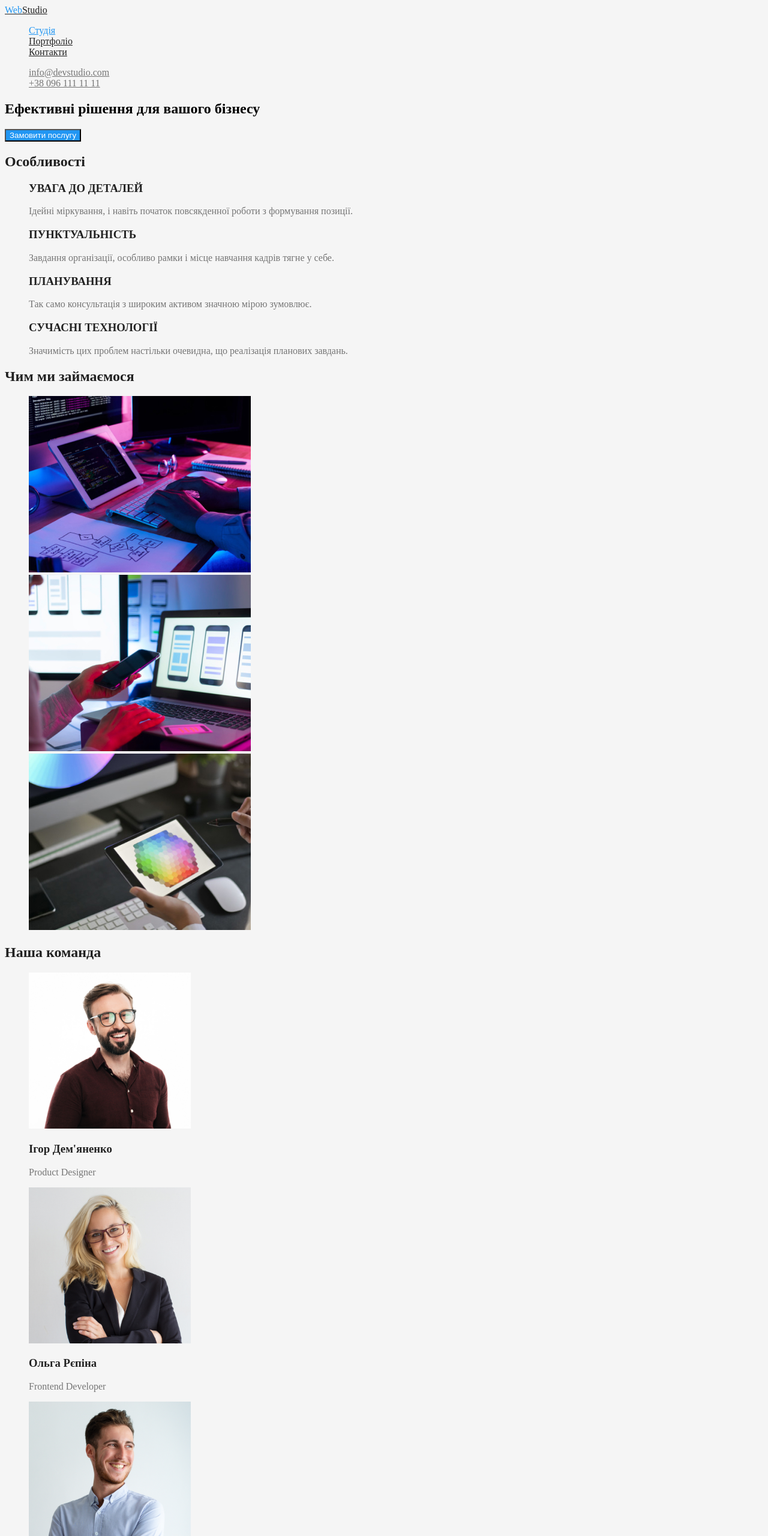
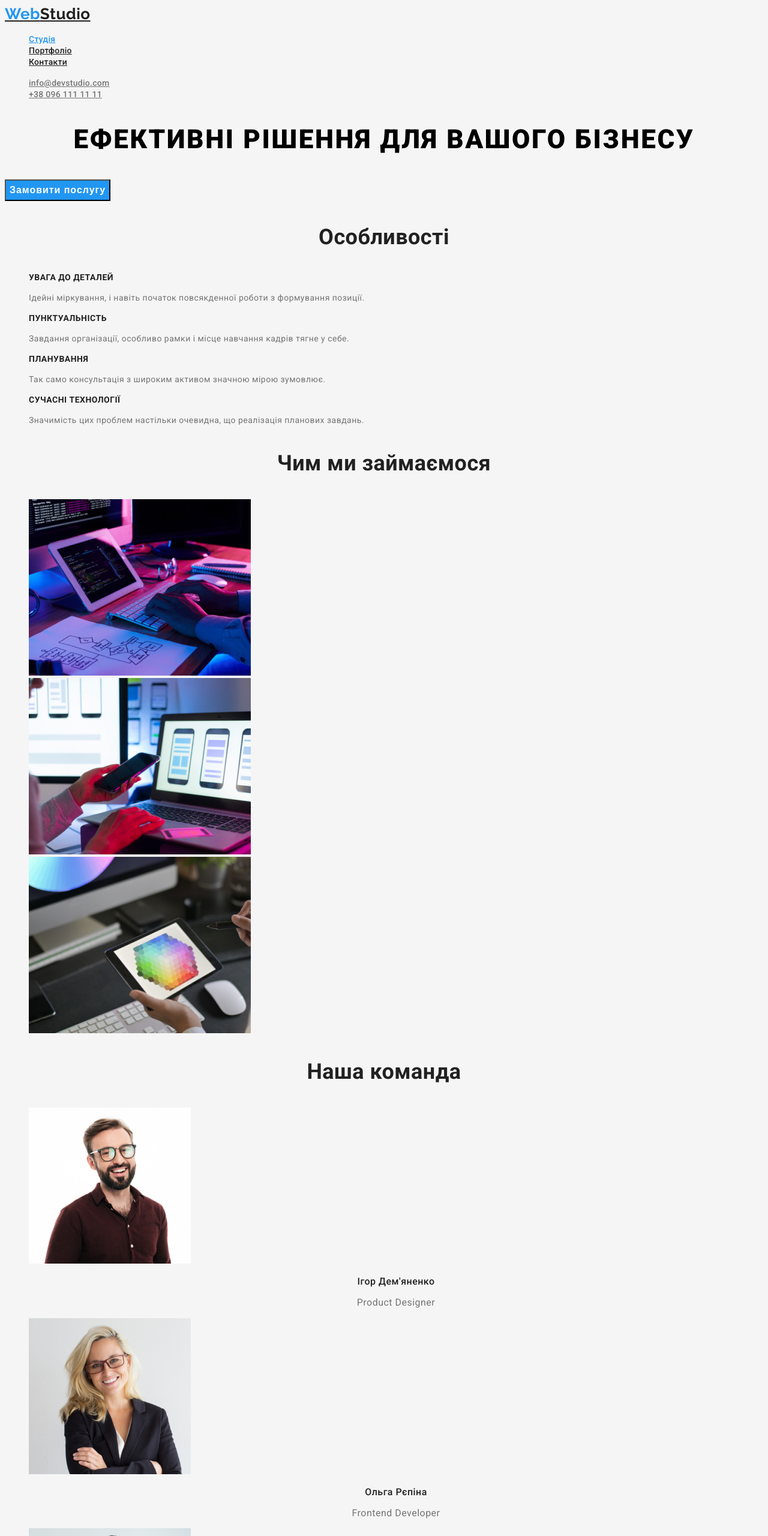
Before and after one commit to Oleksii-onufriienko/goit-markup-hw-02, a plain HTML site: page index.html in a window 1280 px wide. Shown: the top 2560 px of the page at 60% size. Drawn offline with Linux system fonts and the light colour scheme.

Commit message:
styles for index.html

```diff
--- a/css/styles.css
+++ b/css/styles.css
@@ -16,11 +16,17 @@
 .page{
     color: var(--primary-text-color);
     background-color: #F5F5F5;
+    font-family: Roboto, sans-serif;
+    letter-spacing: 0.03em;
 }
 
 /* ЛОГО */
 .logo{
-color: var(--title-text-color);
+    color: var(--title-text-color);
+        font-weight: 700;
+        font-size: 26px;
+        line-height: 1.2;
+        font-family: Raleway, sans-serif;
 }
 
 .logo-first{
@@ -39,6 +45,10 @@ color: var(--title-text-color);
 
 .site-nav .link{
     color: var(--title-text-color);
+    font-weight: 500;
+    font-size: 14px;
+    line-height: 1.14;
+    letter-spacing: 0.02em;
 }
 
 .link:hover,
@@ -51,6 +61,10 @@ color: var(--title-text-color);
 }
 .auth-nav .link {
     color: var(--primary-text-color);
+    font-weight: 500;
+    font-size: 14px;
+    line-height: 1.14;
+    letter-spacing: 0.02em;
 }
 
 .auth-nav .link:hover,
@@ -61,14 +75,81 @@ color: var(--title-text-color);
 .hero{
     color:black
 }
+.hero-title{
+    font-weight: 900;
+    font-size: 44px;
+    line-height: 1.36;
+    text-align: center;
+    letter-spacing: 0.06em;
+    text-transform: uppercase;
+}
 
 /* Секція  */
-.section h1,h2,h3{
+.section h1,
+.section h2,
+.section h3{
     color: var(--title-text-color);
 }
 
+.section-title{
+    font-weight: 700;
+    font-size: 36px;
+    line-height: 1.67;
+    text-align: center;
+
+}
+.list .title{
+    font-weight: 700;
+    font-size: 14px;
+    line-height: 1.14;
+    text-transform: uppercase;
+}
+
+.list .text{
+    font-weight: 400;
+    line-height: 1.71;
+    font-size: 14px;
+}
+
+.list .com-title{
+    font-weight: 500;
+    font-size: 16px;
+    line-height: 1.2;
+    text-align: center;
+}
+
+.list .com-text{
+    font-weight: 400;
+    text-align: center;
+    font-size: 16px;
+    line-height: 1.2;
+}
+/* FOOTER */
+.footer{
+
+}
+
 /* Button */
+.button-hero {
+    color: var(--button-text-color);
+    background-color: var(--button-color);
+     font-size: 16px;
+    font-weight: 700;
+    /* identical to box height, or 188% */
+    line-height: 1.88;
+    letter-spacing: 0.06em;
+}
+
 .button{
     color: var(--button-text-color);
     background-color: var(--button-color);
+
 }
+
+/* Картки портфоліо */
+.pcard{
+    color: var(--primary-text-color);
+}
+.pcard h2{
+    color: var(--title-text-color);
+}
--- a/index.html
+++ b/index.html
@@ -6,6 +6,10 @@
     <meta name="viewport" content="width=device-width, initial-scale=1.0">
     <title>Document</title>
     <link rel="stylesheet" href="./css/styles.css">
+    <link rel="preconnect" href="https://fonts.googleapis.com">
+    <link rel="preconnect" href="https://fonts.gstatic.com" crossorigin>
+    <link href="https://fonts.googleapis.com/css2?family=Raleway:wght@700&family=Roboto:wght@400;500;700;900&display=swap"
+        rel="stylesheet">
 </head>
 <body class="page">
     <header class="page-hader">
@@ -28,34 +32,34 @@
         <div>
             <section class="hero">
                 <h1 class="hero-title">Ефективні рішення для вашого бізнесу</h1>
-                <button type="button" class="button">Замовити послугу</button>
+                <button type="button" class="button-hero">Замовити послугу</button>
             </section>
         </div>
 
         <section class="section">
-            <h2>Особливості</h2>
+            <h2 class="section-title">Особливості</h2>
             <ul class="list">
                 <li>
-                    <h3>УВАГА ДО ДЕТАЛЕЙ</h3>
-                    <p>Ідейні міркування, і навіть початок повсякденної роботи з формування позиції.</p>
+                    <h3 class="title">УВАГА ДО ДЕТАЛЕЙ</h3>
+                    <p class="text">Ідейні міркування, і навіть початок повсякденної роботи з формування позиції.</p>
                 </li>
                 <li>
-                    <h3>ПУНКТУАЛЬНІСТЬ</h3>
-                    <p>Завдання організації, особливо рамки і місце навчання кадрів тягне у себе.</p>
+                    <h3 class="title">ПУНКТУАЛЬНІСТЬ</h3>
+                    <p class="text">Завдання організації, особливо рамки і місце навчання кадрів тягне у себе.</p>
                 </li>
                 <li>
-                    <h3>ПЛАНУВАННЯ</h3>
-                    <p>Так само консультація з широким активом значною мірою зумовлює.</p>
+                    <h3 class="title">ПЛАНУВАННЯ</h3>
+                    <p class="text">Так само консультація з широким активом значною мірою зумовлює.</p>
                 </li>
                 <li>
-                    <h3>СУЧАСНІ ТЕХНОЛОГІЇ</h3>
-                    <p>Значимість цих проблем настільки очевидна, що реалізація планових завдань.</p>
+                    <h3 class="title">СУЧАСНІ ТЕХНОЛОГІЇ</h3>
+                    <p class="text">Значимість цих проблем настільки очевидна, що реалізація планових завдань.</p>
                 </li>
             </ul>
         </section>
 
         <section class="section">
-            <h2>Чим ми займаємося</h2>
+            <h2 class="section-title">Чим ми займаємося</h2>
             <ul class="list">
                 <li>
                     <img src="./images/img1.jpg" alt="Людина верстає за компьютером" width="370">
@@ -70,27 +74,31 @@
         </section>
 
         <section class="section">
-            <h2>Наша команда</h2>
+            <h2 class="section-title">Наша команда</h2>
             <ul class="list">
                 <li>
                     <img src="./images/img_kom_1.jpg" alt="Фото Ігор Дем'яненко. Product Designer." width="270">
-                    <h3>Ігор Дем'яненко</h3>
-                    <p>Product Designer</p>
+                    <h3 class="com-title">Ігор Дем'яненко</h3>
+                    <p class="com-text
+                    ">Product Designer</p>
                 </li>
                 <li>
                     <img src="./images/img_kom_2.jpg" alt="Фото Ольга Рєпіна. Frontend Developer." width="270">
-                    <h3>Ольга Рєпіна</h3>
-                    <p>Frontend Developer</p>
+                    <h3 class="com-title">Ольга Рєпіна</h3>
+                    <p class="com-text
+                    ">Frontend Developer</p>
                 </li>
                 <li>
                     <img src="./images/img_kom_3.jpg" alt="Фото Микола Тарасов. Marketing." width="270">
-                    <h3>Микола Тарасов</h3>
-                    <p>Marketing</p>
+                    <h3 class="com-title">Микола Тарасов</h3>
+                    <p class="com-text
+                    ">Marketing</p>
                 </li>
                 <li>
                     <img src="./images/img_kom_4.jpg" alt="Фото Михайло Єрмаков. UI Designer." width="270">
-                    <h3>Михайло Єрмаков</h3>
-                    <p>UI Designer</p>
+                    <h3 class="com-title">Михайло Єрмаков</h3>
+                    <p class="com-text
+                    ">UI Designer</p>
                 </li>
             </ul>
         </section>
```
Also changed, not shown: portfolio.html (+65 -4 lines), images/book.jpg (added), images/boxes.jpg (added), images/label.jpg (added), images/monitor.jpg (added), images/notebook.jpg (added), images/postno.jpg (added), images/primepr.jpg (added), images/seafood.jpg (added), images/tehnokryak.jpg (added).
